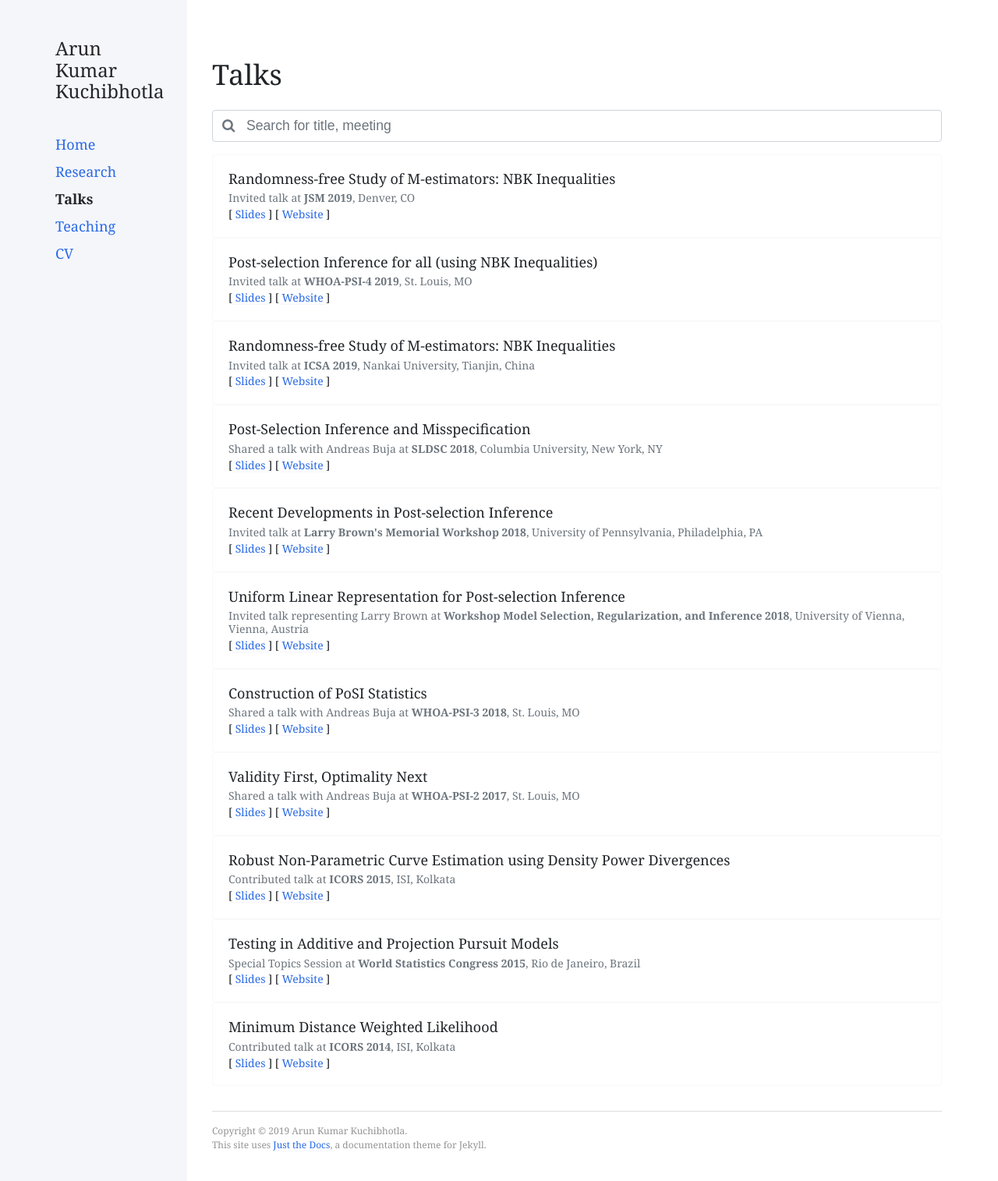
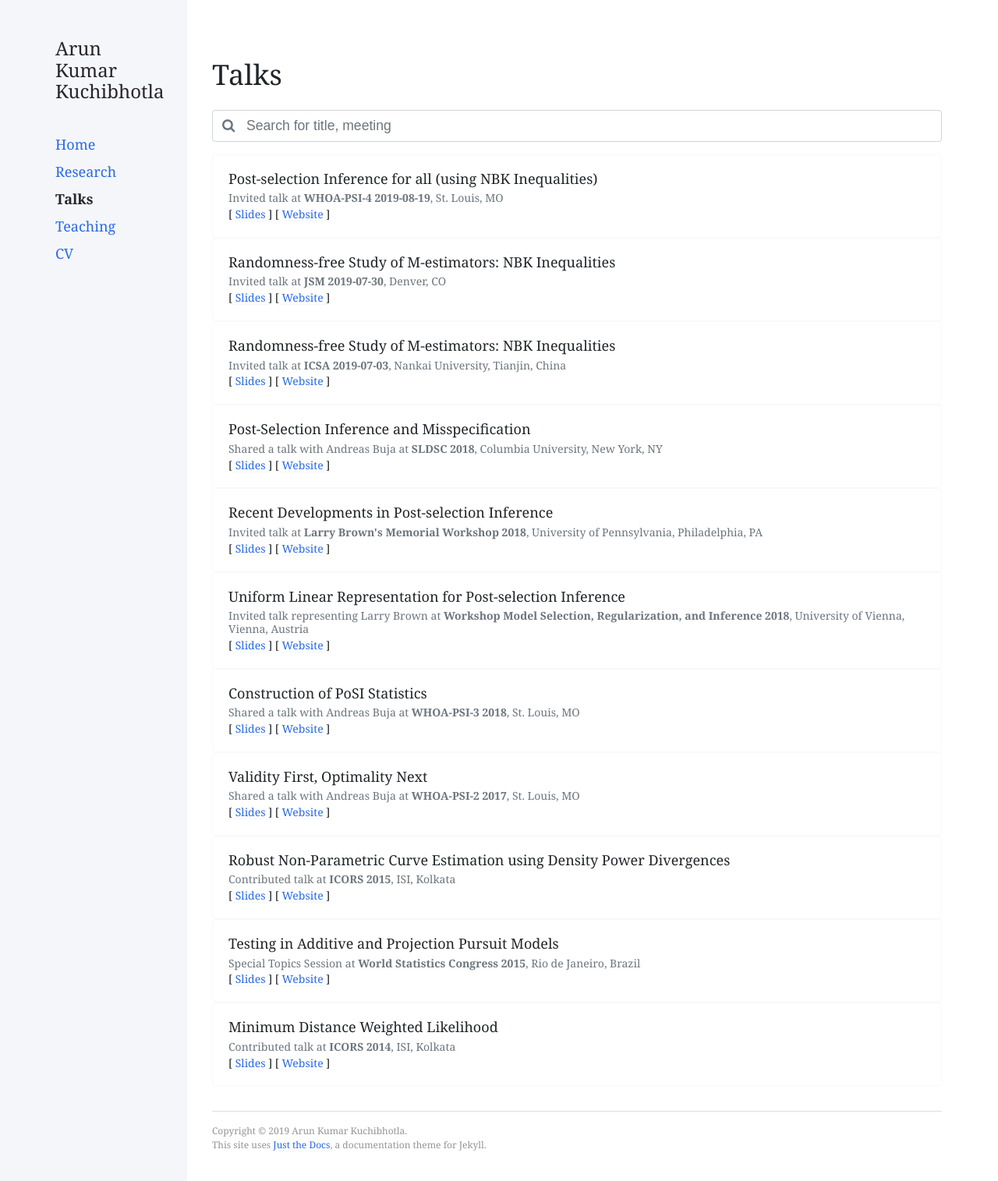
Before and after one commit to Arun-Kuchibhotla/Arun-Kuchibhotla.github.io, a Jekyll site: the page built from docs/talk.md, in a window 1280 px wide. Shown: the top 1515 px of the page at 78% size. Built offline with Jekyll 4.4.1, drawn with Linux system fonts in a browser that asks for light colours; nearby versions of some CDN libraries.

Commit message:
Update talk.json

```diff
--- a/_data/talk.json
+++ b/_data/talk.json
@@ -2,7 +2,7 @@
 	{
 		"title": "Randomness-free Study of M-estimators: NBK Inequalities",
 		"type": "Invited talk",
-		"time": 2019,
+		"time": 2019-07-03,
 		"meeting": "ICSA",
 		"place": "Nankai University, Tianjin, China",
 		"pdf_link": "ICSA_2019_07_03.pdf",
@@ -11,7 +11,7 @@
 	{
 		"title": "Post-selection Inference for all (using NBK Inequalities)",
 		"type": "Invited talk",
-		"time": 2019,
+		"time": 2019-08-19,
 		"meeting": "WHOA-PSI-4",
 		"place": "St. Louis, MO",
 		"pdf_link": "WHOA-PSI-4.pdf",
@@ -20,7 +20,7 @@
 	{
 		"title": "Randomness-free Study of M-estimators: NBK Inequalities",
 		"type": "Invited talk",
-		"time": 2019,
+		"time": 2019-07-30,
 		"meeting": "JSM",
 		"place": "Denver, CO",
 		"pdf_link": "JSM_2019_07_30V2.pdf",
```
